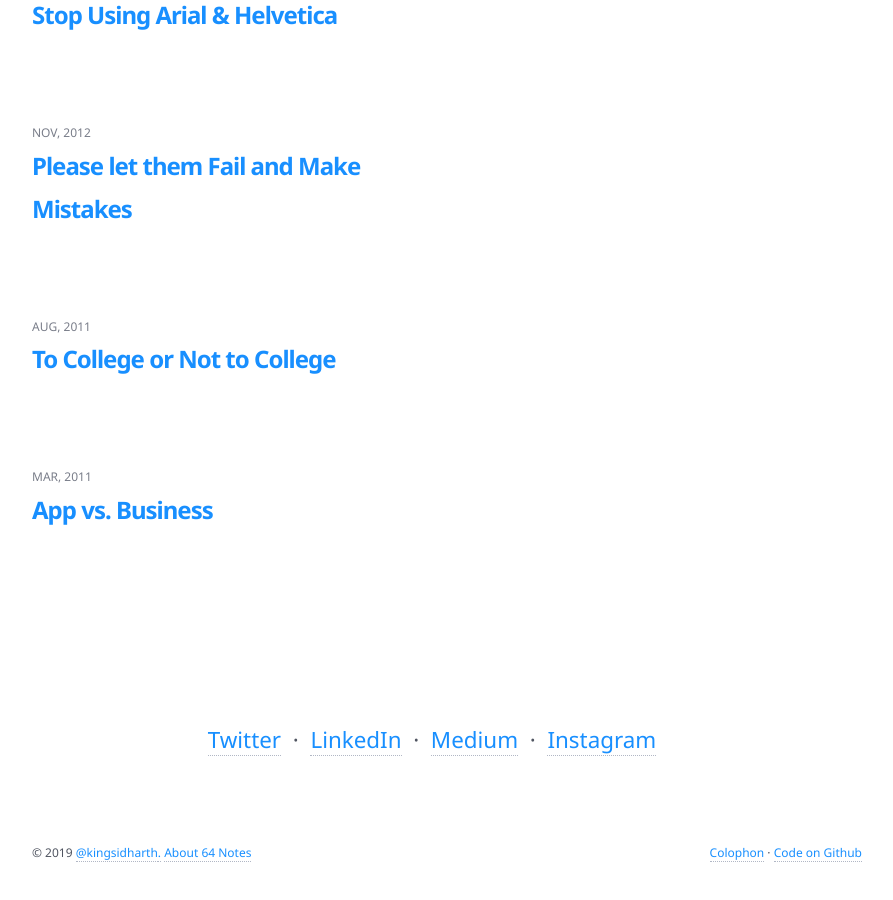
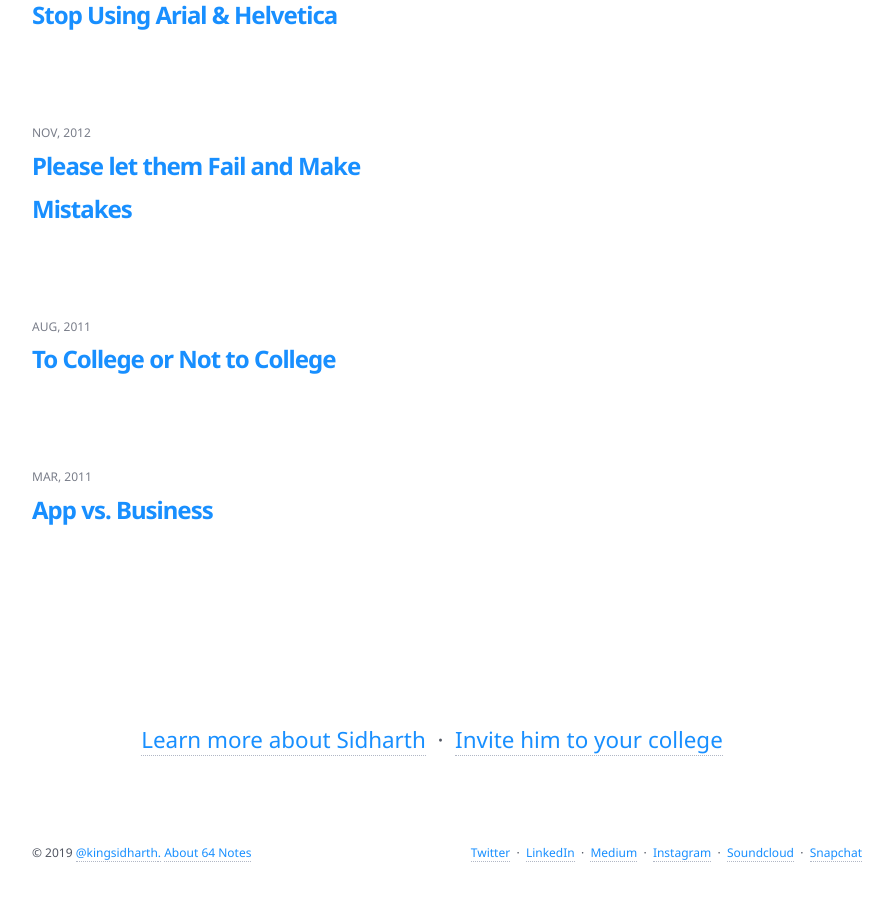
Before and after one commit to 64Notes/64notes.com, a Jekyll site: the page built from index.html, in a window 1280 px wide and 900 px high, scrolled down 3135 px. Shown: the whole window, without its empty margins (193-1086 px from the left). Built offline with Jekyll 4.4.1, drawn with Linux system fonts in a browser that asks for light colours; comment, search, counter and statistics services are not loaded.

```diff
--- a/_includes/components/footer.html
+++ b/_includes/components/footer.html
@@ -2,10 +2,9 @@
 <div id="social_area" class="grid-container">
   <div class="grid-x grid-margin-x" id="social">
     <p class="no-bullet text-center [ cell small-12 ]" id="socialfollow">
-      <a href="https://twitter.com/kingsidharth/" target="_blank">Twitter</a>  &nbsp;&middot;&nbsp;
-      <a href="https://www.linkedin.com/in/kingsidharth/" target="_blank">LinkedIn</a>  &nbsp;&middot;&nbsp;
-      <a href="https://medium.com/@kingsidharth" target="_blank">Medium</a>  &nbsp;&middot;&nbsp;
-      <a href="https://instagram.com/kingsidharth" target="_blank">Instagram</a>
+      <a href="https://www.kingsidharth.com?ref=64notes_footer">Learn more about Sidharth</a>
+      &nbsp;&middot;&nbsp;
+      <a href="mailto:contact@kingsidharth.com">Invite him to your college</a>
     </p>
   </div>
 </div>
@@ -18,7 +17,13 @@
       <a href="/about">About 64 Notes</a>
     </div>
     <div class="cell small-12 medium-6 alt">
-      <a href="/colophon">Colophon</a> &middot; <a href="https://github.com/64Notes/64notes.com" rel="nofollow">Code on Github</a>
+      <a href="https://twitter.com/kingsidharth/" target="_blank">Twitter</a>  &nbsp;&middot;&nbsp;
+      <a href="https://www.linkedin.com/in/kingsidharth/" target="_blank">LinkedIn</a>  &nbsp;&middot;&nbsp;
+      <a href="https://medium.com/@kingsidharth" target="_blank">Medium</a>  &nbsp;&middot;&nbsp;
+      <a href="https://instagram.com/kingsidharth/" target="_blank">Instagram</a>  &nbsp;&middot;&nbsp;
+      <a href="https://soundcloud.com/kingsidharth/" target="_blank">Soundcloud</a>  &nbsp;&middot;&nbsp;
+      <a href="https://www.snapchat.com/add/kingsidharth" target="_blank">Snapchat</a>
+      <!-- <a href="/colophon">Colophon</a> &middot; <a href="https://github.com/64Notes/64notes.com" rel="nofollow">Code on Github</a> -->
     </div>
   </div>
   <!-- #footer -->
--- a/_includes/scripts.html
+++ b/_includes/scripts.html
@@ -46,3 +46,21 @@ for(h=0;h<k.length;h++)e(d,k[h]);a._i.push([b,c,f])};a.__SV=1.2;b=e.createElemen
 mixpanel.init("dcf60d2200a1f5c2ab1ea03636d13972");
 </script>
 <!-- end Mixpanel -->
+
+<!-- Facebook Pixel Code -->
+<script>
+  !function(f,b,e,v,n,t,s)
+  {if(f.fbq)return;n=f.fbq=function(){n.callMethod?
+  n.callMethod.apply(n,arguments):n.queue.push(arguments)};
+  if(!f._fbq)f._fbq=n;n.push=n;n.loaded=!0;n.version='2.0';
+  n.queue=[];t=b.createElement(e);t.async=!0;
+  t.src=v;s=b.getElementsByTagName(e)[0];
+  s.parentNode.insertBefore(t,s)}(window, document,'script',
+  'https://connect.facebook.net/en_US/fbevents.js');
+  fbq('init', '456496911766087');
+  fbq('track', 'PageView');
+</script>
+<noscript><img height="1" width="1" style="display:none"
+  src="https://www.facebook.com/tr?id=456496911766087&ev=PageView&noscript=1"
+/></noscript>
+<!-- End Facebook Pixel Code -->
--- a/_layouts/post.html
+++ b/_layouts/post.html
@@ -48,3 +48,7 @@ layout: base
   </div><!-- #content_area -->
 
 </article>
+
+<script>
+  fbq('track', 'ViewContent');
+</script>
```
